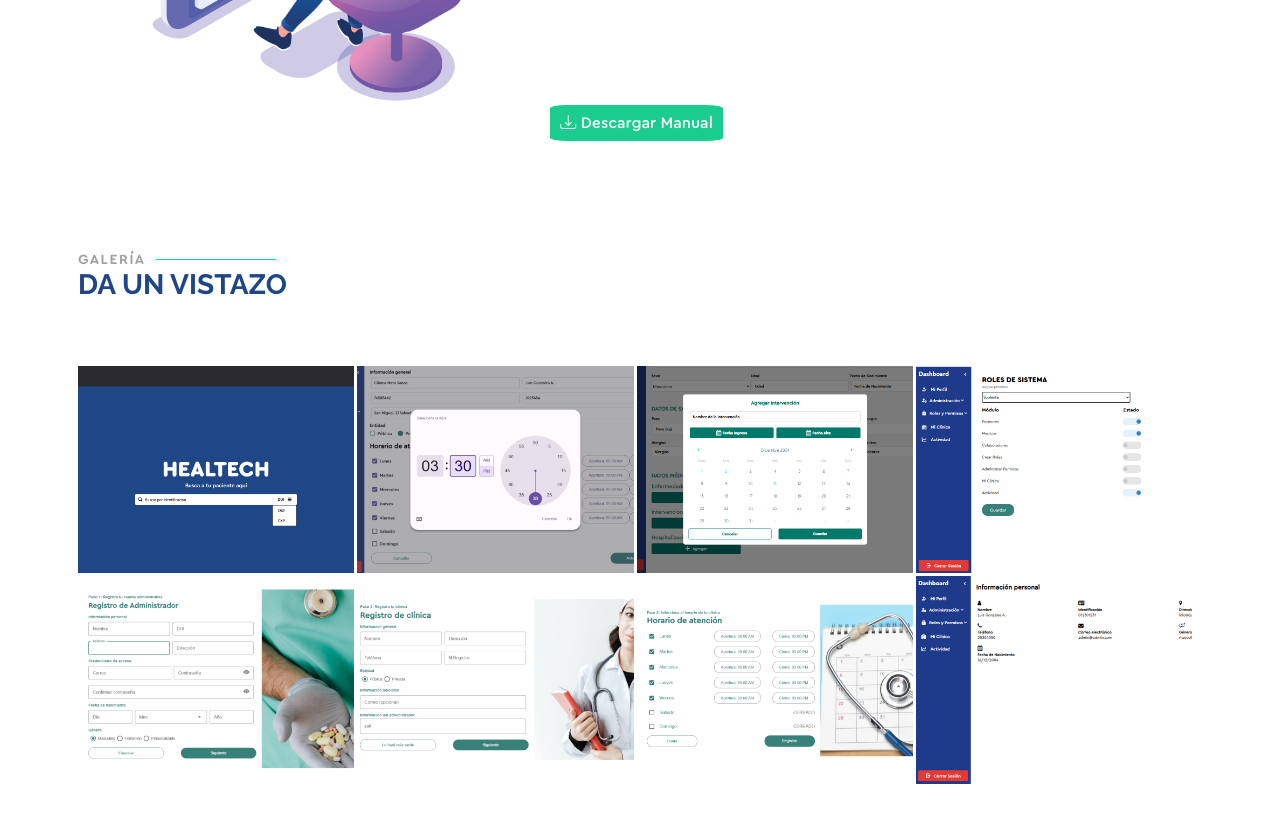
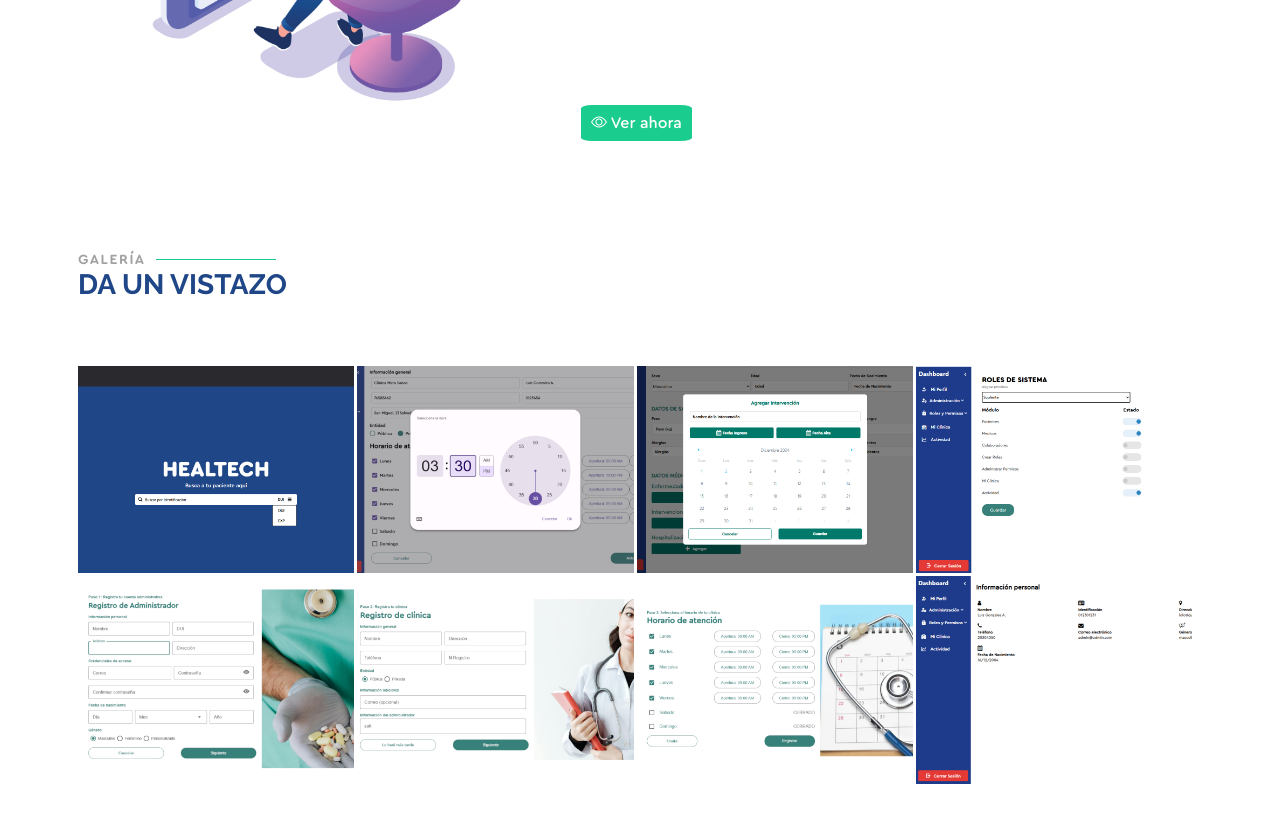
Before and after one commit to Jhosue-guevara/Landing-Page, a plain HTML site: page index.html in a window 1280 px wide. Shown: the part 2894-3717 px from the top of the page. Drawn offline with nearby package versions, Linux system fonts and the light colour scheme.

Commit message:
Descargas: manual de usuario, tecnico y apk

```diff
--- a/index.html
+++ b/index.html
@@ -91,7 +91,7 @@
               día!
             </p>
             <div class="d-flex">
-              <a href="https://play.google.com/store/apps/details?id=com.healtech" class="btn-get-started">
+              <a href="https://expo.dev/accounts/gerarg/projects/Healtech-Project/builds/fef4e33b-2e56-4908-8835-45dfca365c93" class="btn-get-started">
                 Descarga ahora <i class="bi bi-android"></i>
               </a>
               <a href="https://youtu.be/paC3wAY7O0M"
@@ -281,8 +281,8 @@
         <!-- Download Button -->
         <div class="row justify-content-center">
           <div class="col-md-6 text-center">
-            <a href="ruta-del-manual.pdf" class="descarga" download>
-              <i class="bi bi-download"></i> Descargar Manual
+            <a href="https://alexr1112.github.io/docs/Manual-usuario/IntroManual/" class="descarga" download>
+              <i class="bi bi-eye"></i> Ver ahora
             </a>
           </div>
         </div>
```
